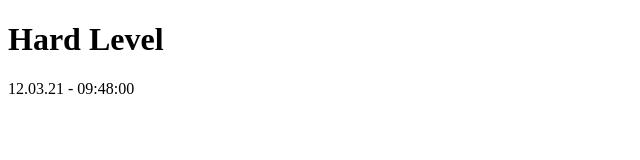
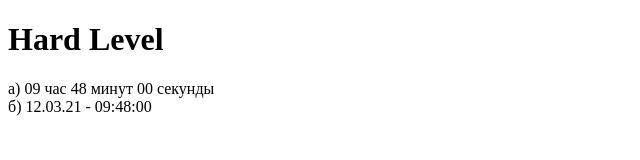
Before and after one commit to al3xandr-k/study_JS-hard, a plain HTML site: page index.html in a window 1280 px wide. Shown: the whole page, without its empty margins (0-640 px from the left). Drawn offline with Linux system fonts and the light colour scheme.

Commit message:
in progress

```diff
--- a/index.html
+++ b/index.html
@@ -8,7 +8,8 @@
 </head>
 <body>
   <h1>Hard Level</h1>
-    <div class="out"></div>
+    <div class="out1"></div>
+    <div class="out2"></div>
 
   </body>
 </html>
--- a/js/main.js
+++ b/js/main.js
@@ -1,8 +1,11 @@
 'use strict'
+
+const week = ['Воскресенье', 'Понедельник', 'Вторник', 'Среда', 'Четверг', 'Пятница', 'Суббота'];
+const outText1 = document.querySelector('.out1');
+const outText2 = document.querySelector('.out2');
 
 setInterval(() => {
   const date = new Date();
-  const outText = document.querySelector('.out');
   const hours = date.getHours();
   const minutes = date.getMinutes();
   const seconds = date.getSeconds();
@@ -27,5 +30,7 @@
     return time;
   }
 
-  outText.innerHTML = formateDate(date) + ' - ' + checkTime(hours) + ':' + checkTime(minutes) + ':' + checkTime(seconds);
+
+  outText1.textContent = 'a) ' + checkTime(hours) + ' час ' + checkTime(minutes) + ' минут ' + checkTime(seconds) + ' секунды';
+  outText2.textContent = 'б) ' + formateDate(date) + ' - ' + checkTime(hours) + ':' + checkTime(minutes) + ':' + checkTime(seconds);
 }), (1000);
```
